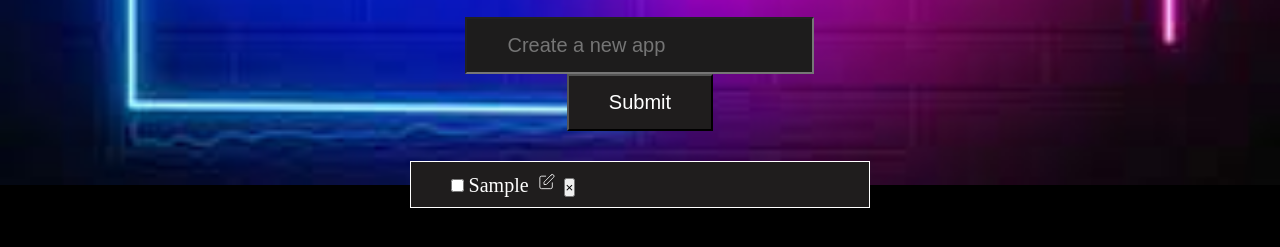
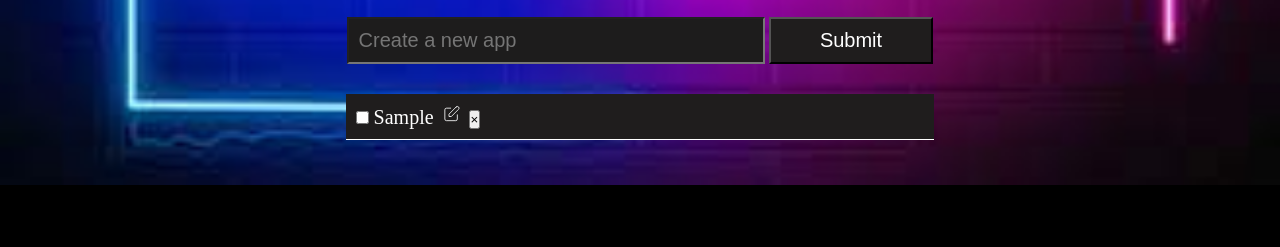
Before and after one commit to rakibhossain431/Todo_app, a plain HTML site: page index.html in a window 1280 px wide. Both pictures are taken after typing "Sample" into the empty fields and a click on the button "Submit". Shown: the part 183-430 px from the top of the page. Drawn offline with Linux system fonts and the light colour scheme.

Commit message:
style change

```diff
--- a/style.css
+++ b/style.css
@@ -18,7 +18,7 @@ body{
 
 }
 .container{
-    width: 36%;
+    width: 46%;
     height: 100vh;
     /* background-color: aliceblue; */
 
@@ -31,7 +31,7 @@ body{
 h1{
     text-align: center;
     color: black;
-    margin: 20px;
+    margin-bottom: 20px;
     font-size: 45px;
 }
 .rakib{
@@ -43,14 +43,16 @@ h1{
 }
 
 .input{
+    width: 71%;
     background-color: rgb(29, 28, 28);
-    padding:15px 40px;
+    padding:10px;
     color: white;
     font-size: 20px;
 }
 .btn{
+    width: 28%;
     background-color: rgb(31, 29, 29);
-    padding:15px 40px;
+    padding:10px;
     color: white;
     font-size: 20px;
 }
@@ -62,7 +64,6 @@ svg{
     text-align: center;
     background-color: burlywood;
     width: 100%;
-    margin: c;
     margin: auto;
     margin-top: 6px;
 }
@@ -71,10 +72,12 @@ li{
     text-align: left;
     padding: 4px;
      background-color: aliceblue;
-     border: 1px solid;
+     border-bottom: 1px solid;
      list-style: none;
-     padding: 10px 40px;
+     padding: 10px;
      background-color: rgb(31, 29, 29);
      color: white;
      font-size: 20px;
+
+
 }
```
